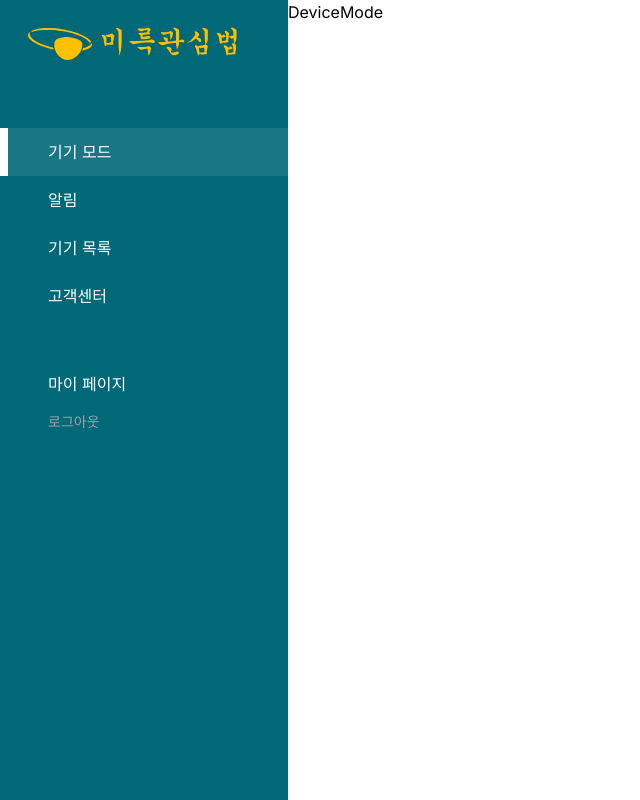
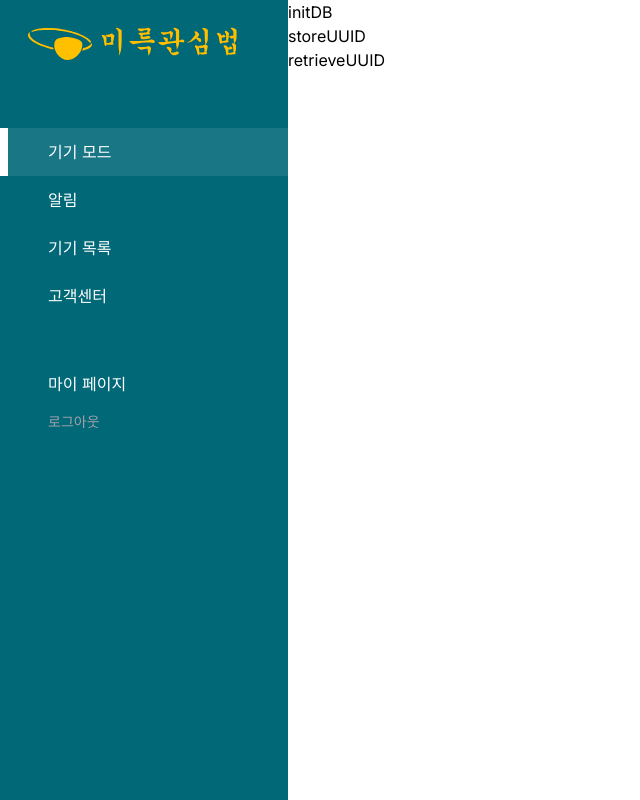
Before and after one commit to TaejoWangun/TaejoWangun, a Next.js app in the folder frontend/: page /dashboard/device-mode in a window 1280 px wide. Shown: the whole page, without its empty margins (0-640 px from the left). Built offline with nearby package versions, Linux system fonts and the light colour scheme.

Commit message:
exercise indexdb

```diff
--- a/frontend/app/dashboard/components/SideNav.tsx
+++ b/frontend/app/dashboard/components/SideNav.tsx
@@ -49,7 +49,7 @@ export default function SideNav({ className }: { className: string }) {
       <ul className="text-white flex flex-col pt-10">
         {
           items.map((item) => (
-            <li className={item.liStyle}>
+            <li className={item.liStyle} key={item.href}>
               <Link href={item.href} className={pathname === item.href ? selectedStyle : linkStyle}>
                 {item.label}
               </Link>
--- a/frontend/app/dashboard/device-mode/page.tsx
+++ b/frontend/app/dashboard/device-mode/page.tsx
@@ -1,7 +1,74 @@
+'use client';
+
+import { useState } from 'react';
+
 export default function DeviceMode() {
+  const [db, setDB] = useState<any>();
+
+  function initDB() {
+    const request = indexedDB.open('MyDatabase', 1);
+
+    request.onupgradeneeded = (event: any) => {
+      setDB(event.target.result);
+      db.createObjectStore('uuidStore', { keyPath: 'id' });
+    };
+
+    request.onsuccess = (event: any) => {
+      setDB(event.target.result);
+    };
+
+    request.onerror = (event: any) => {
+      console.log('IndexedDB error:', event.target.error);
+    };
+  }
+
+  const storeUUID = (uuid: string) => {
+    const transaction = db.transaction(['uuidStore'], 'readwrite');
+    const objectStore = transaction.objectStore('uuidStore');
+
+    const request = objectStore.add({ id: 1, uuid });
+
+    request.onsuccess = () => {
+      console.log('UUID has been added to your database.');
+    };
+
+    request.onerror = () => {
+      console.log('Unable to add data. UUID is already in your database.');
+    };
+  };
+
+  const retrieveUUID = () => {
+    const transaction = db.transaction(['uuidStore']);
+    const objectStore = transaction.objectStore('uuidStore');
+    const request = objectStore.get(1);
+
+    request.onsuccess = () => {
+      if (request.result) {
+        console.log('The UUID is ', request.result.uuid);
+      } else {
+        console.log("Couldn't find UUID in your database!");
+      }
+    };
+  };
+
   return (
-    <p>
-      DeviceMode
-    </p>
+    <div>
+      <div>
+        <button onClick={initDB} type="button">
+          initDB
+        </button>
+      </div>
+      <div>
+
+        <button onClick={() => storeUUID('123e4567-e89b-12d3-a456-426614174000')} type="button">
+          storeUUID
+        </button>
+      </div>
+      <div>
+        <button onClick={retrieveUUID} type="button">
+          retrieveUUID
+        </button>
+      </div>
+    </div>
   );
 }
```
